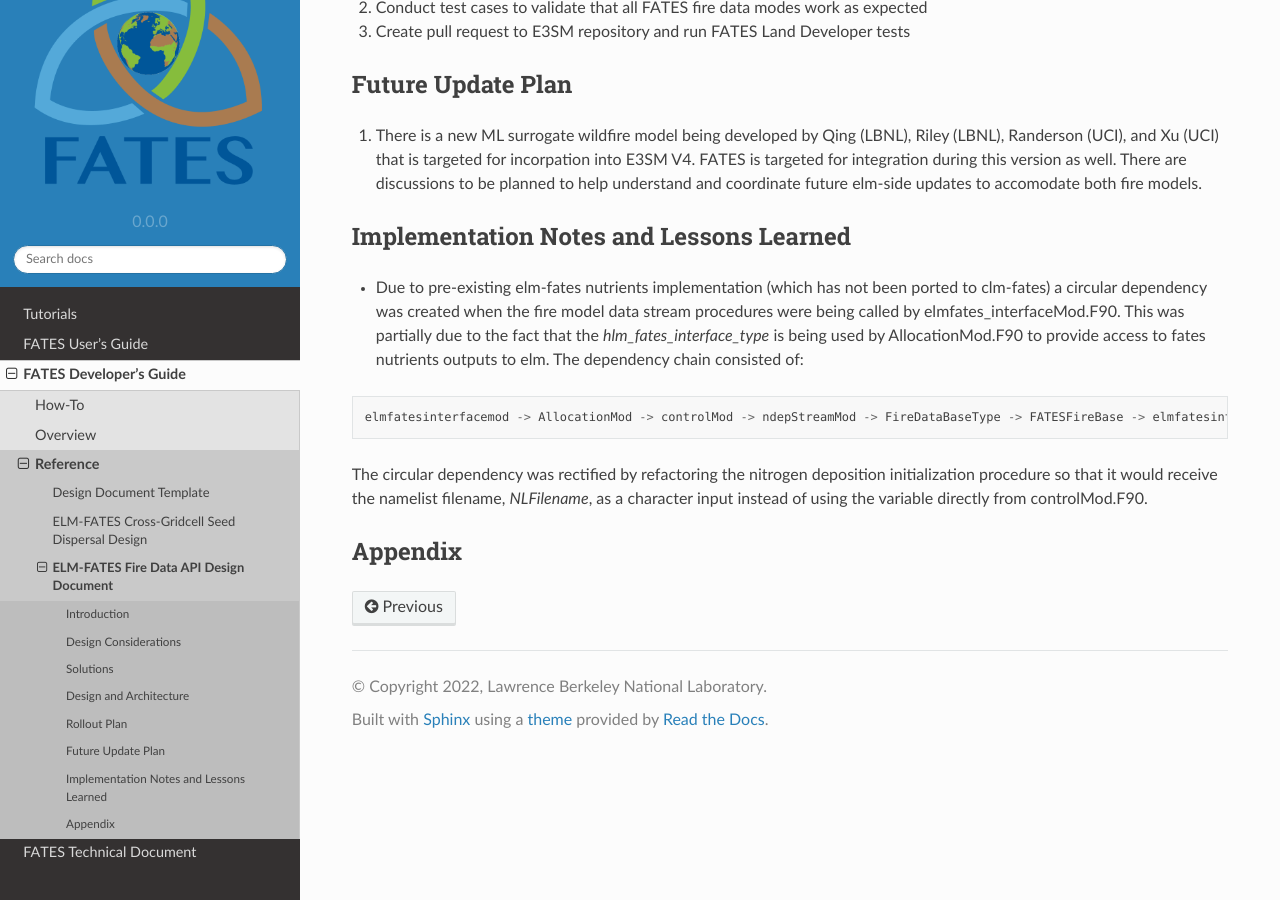
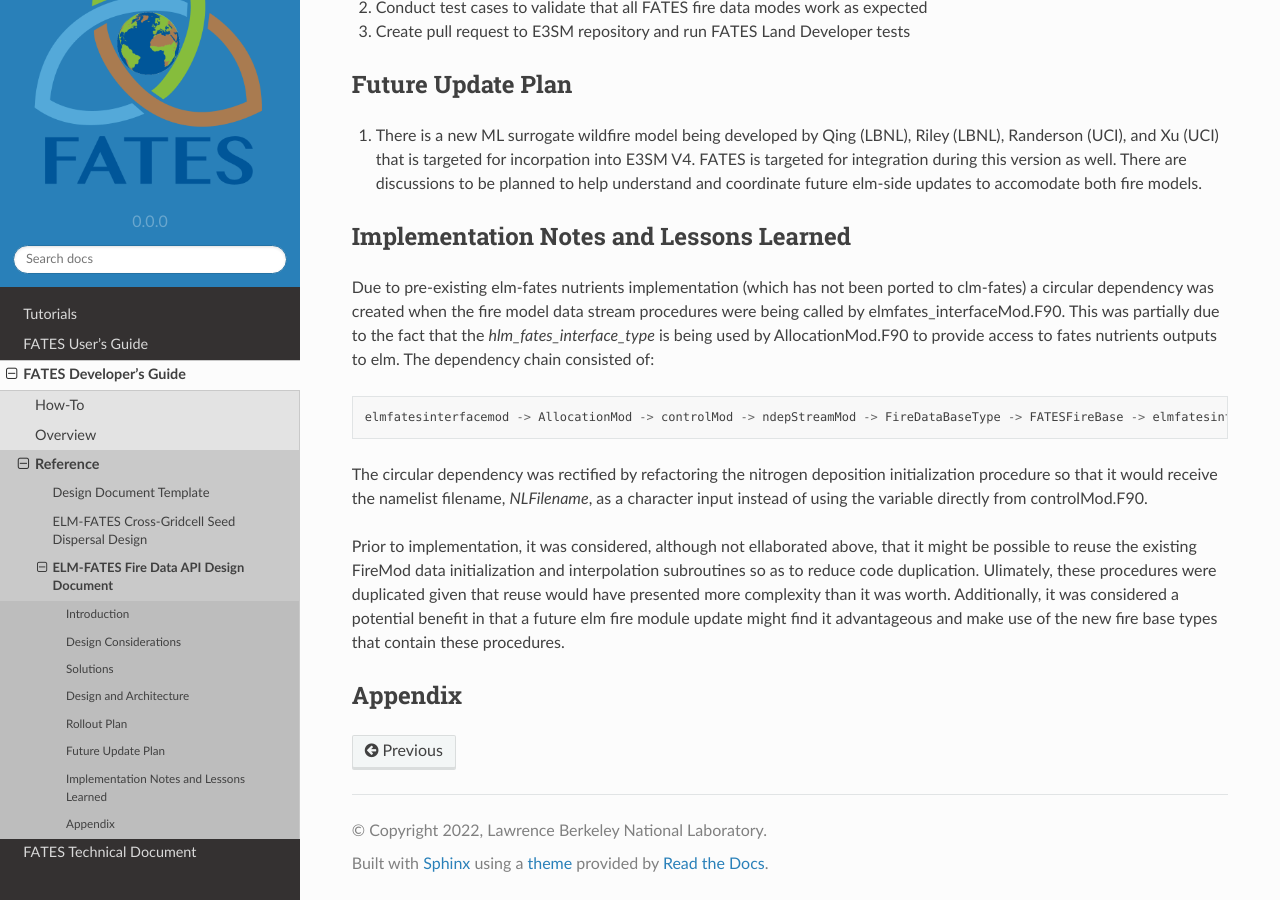
Before and after one commit to NGEET/fates-users-guide, a Sphinx documentation site: the page built from docs/source/developer/elm-fates-fire-design_doc.rst, in a window 1280 px wide and 900 px high, scrolled down 2030 px. Built offline with Sphinx 7.4.7 and the Read the Docs theme 2.0.0, drawn with Linux system fonts in a browser that asks for light colours; some of the changed text lies outside the part shown.

Commit message:
add note about duplication of data init code

```diff
--- a/docs/source/developer/elm-fates-fire-design_doc.rst
+++ b/docs/source/developer/elm-fates-fire-design_doc.rst
@@ -64,7 +64,7 @@ Future Update Plan
 Implementation Notes and Lessons Learned
 ----------------------------------------
 
-- Due to pre-existing elm-fates nutrients implementation (which has not been ported to clm-fates) a circular dependency was created when the fire model data stream procedures were being called by elmfates_interfaceMod.F90.  This was partially due to the fact that the `hlm_fates_interface_type` is being used by AllocationMod.F90 to provide access to fates nutrients outputs to elm.  The dependency chain consisted of:
+Due to pre-existing elm-fates nutrients implementation (which has not been ported to clm-fates) a circular dependency was created when the fire model data stream procedures were being called by elmfates_interfaceMod.F90.  This was partially due to the fact that the `hlm_fates_interface_type` is being used by AllocationMod.F90 to provide access to fates nutrients outputs to elm.  The dependency chain consisted of:
 
 .. code-block::
 
@@ -72,5 +72,7 @@ Implementation Notes and Lessons Learned
 
 The circular dependency was rectified by refactoring the nitrogen deposition initialization procedure so that it would receive the namelist filename, `NLFilename`, as a character input instead of using the variable directly from controlMod.F90.
 
+Prior to implementation, it was considered, although not ellaborated above, that it might be possible to reuse the existing FireMod data initialization and interpolation subroutines so as to reduce code duplication.  Ulimately, these procedures were duplicated given that reuse would have presented more complexity than it was worth.  Additionally, it was considered a potential benefit in that a future elm fire module update might find it advantageous and make use of the new fire base types that contain these procedures.
+
 Appendix
 --------
```
Also changed, not shown: other parts of docs/source/developer/elm-fates-fire-design_doc.rst (+1 -1 lines).
